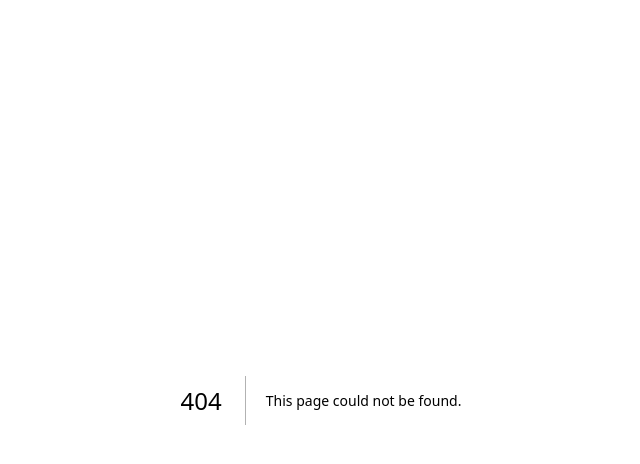
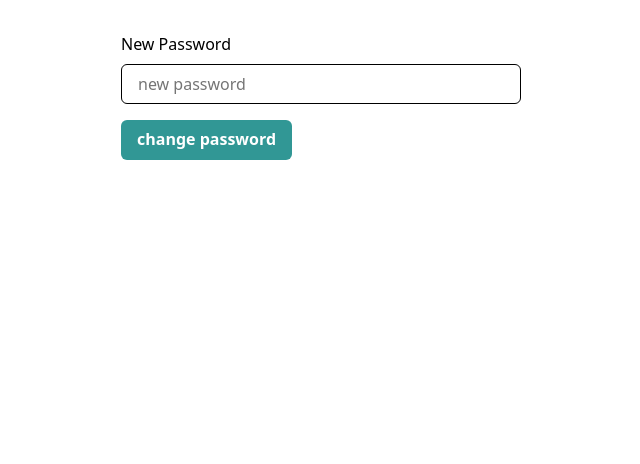
Before and after one commit to Eynzof/reddit-web, a Next.js app: page /change-password/1 in a window 1280 px wide. Before the commit this address had no page. Shown: the top 464 px of the page, without its empty margins (319-959 px from the left). Built offline with nearby package versions, Linux system fonts and the light colour scheme; what @urql/exchange-graphcache, urql would draw is missing.

Commit message:
add changepassword mutation

```diff
--- /dev/null
+++ b/src/pages/change-password/[token].tsx
@@ -0,0 +1,56 @@
+import { Button } from '@chakra-ui/react';
+import { Formik, Form } from 'formik';
+import { Box } from 'framer-motion';
+import { NextPage } from 'next';
+import router from 'next/router';
+import { InputField } from '../../components/InputField';
+import { Wrapper } from '../../components/Wrapper';
+import { toErrorMap } from '../../utils/toErrorMap';
+import login from '../login';
+
+const ChangePassword: NextPage<{ token: string }> = ({ token }) => {
+  return (
+    <Wrapper variant="small">
+      <Formik
+        initialValues={{ newPassword: '' }}
+        onSubmit={async (values, { setErrors }) => {
+          //   const response = await login(values);
+          //   if (response.data?.login.errors) {
+          //     setErrors(toErrorMap(response.data.login.errors));
+          //   } else if (response.data?.login.user) {
+          //     // worked
+          //     router.push('/');
+          //   }
+        }}
+      >
+        {({ isSubmitting }) => (
+          <Form>
+            <InputField
+              name="newPassword"
+              placeholder="new password"
+              label="New Password"
+              type="password"
+            />
+
+            <Button
+              mt={4}
+              type="submit"
+              isLoading={isSubmitting}
+              colorScheme="teal"
+            >
+              change password
+            </Button>
+          </Form>
+        )}
+      </Formik>
+    </Wrapper>
+  );
+};
+
+ChangePassword.getInitialProps = ({ query }) => {
+  return {
+    token: query.token as string,
+  };
+};
+
+export default ChangePassword;
```
